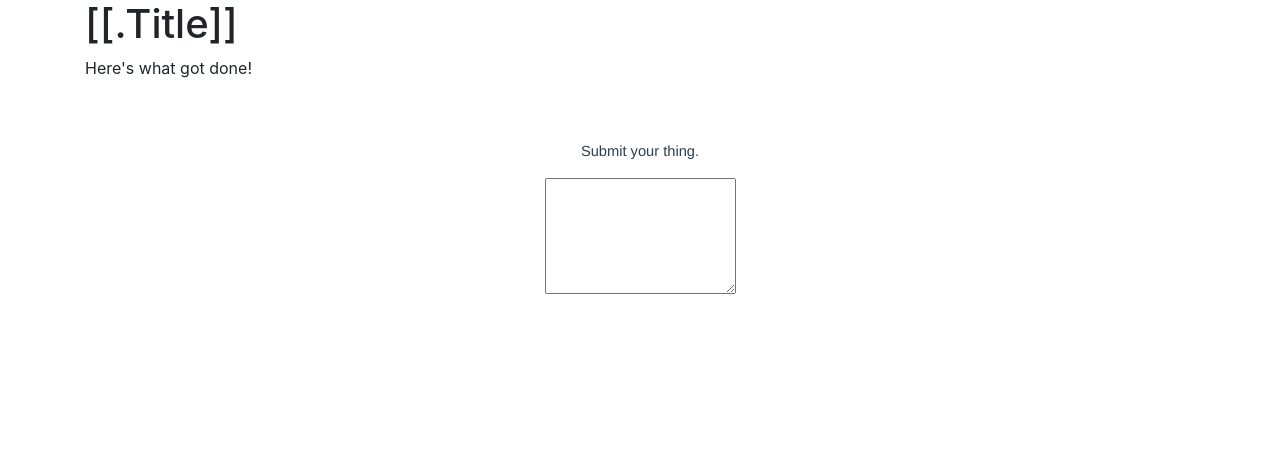
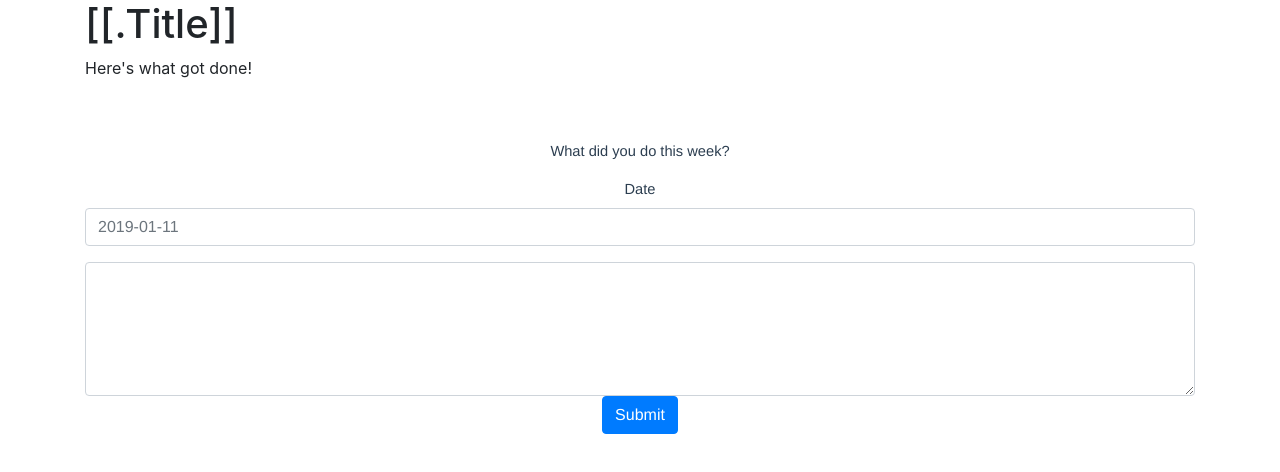
Before and after one commit to mtlynch/whatgotdone, a Vue app in the folder client/: page /submit in a window 1280 px wide. Shown: the top 472 px of the page. Built offline with nearby package versions, Linux system fonts and the light colour scheme; what vue-filter-date-format, vue-markdown would draw is missing.

Commit message:
Adding support for entry submission
Just supports dummy, ephemeral submits for now

```diff
--- a/client/src/components/Submit.vue
+++ b/client/src/components/Submit.vue
@@ -1,15 +1,50 @@
 <template>
   <div class="submit">
-    <p>Submit your thing.</p>
-    <form>
-      <textarea name="snippet" rows="5"></textarea>
-    </form>
+    <p>What did you do this week?</p>
+    <template v-if="!submitSucceeded">
+      <form @submit.prevent="handleSubmit">
+        <div class="form-group">
+          <label for="date">Date</label>
+          <input
+            type="text"
+            class="form-control"
+            v-model="date"
+            name="date"
+            placeholder="2019-01-11"
+          >
+        </div>
+        <textarea class="form-control" v-model="entryContent" name="markdown" rows="5"></textarea>
+        <button type="submit" class="btn btn-primary">Submit</button>
+      </form>
+    </template>
   </div>
 </template>
 
 <script>
 export default {
-  name: "Submit"
+  name: "Submit",
+  data() {
+    return {
+      date: "",
+      entryContent: "",
+      submitSucceeded: null
+    };
+  },
+  methods: {
+    handleSubmit() {
+      const url = `${process.env.VUE_APP_BACKEND_URL}/api/submit`;
+      this.$http
+        .post(url, {
+          date: this.date,
+          entryContent: this.entryContent
+        })
+        .then(result => {
+          if (result.ok) {
+            this.submitSucceeded = true;
+          }
+        });
+    }
+  }
 };
 </script>
 
```
Also changed, not shown: 1 other file (tests, documents, lock files or other folders).
